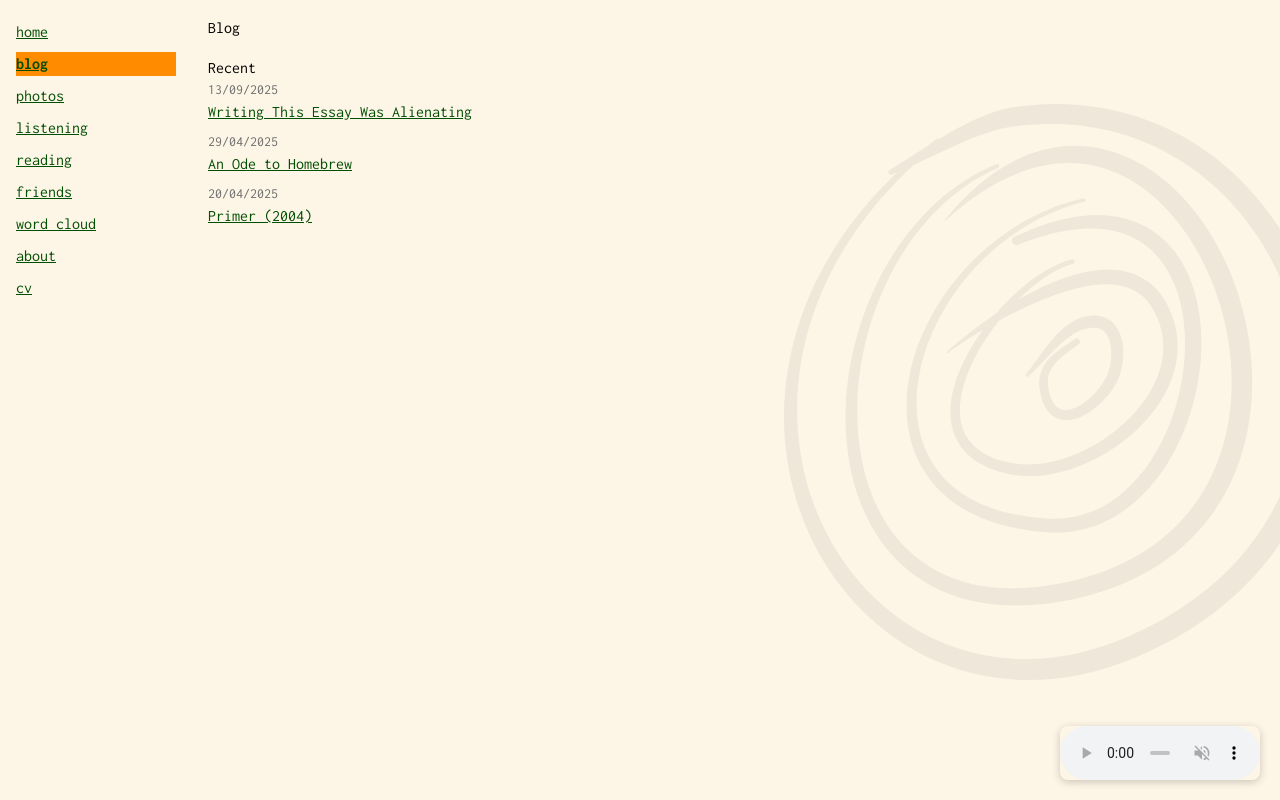
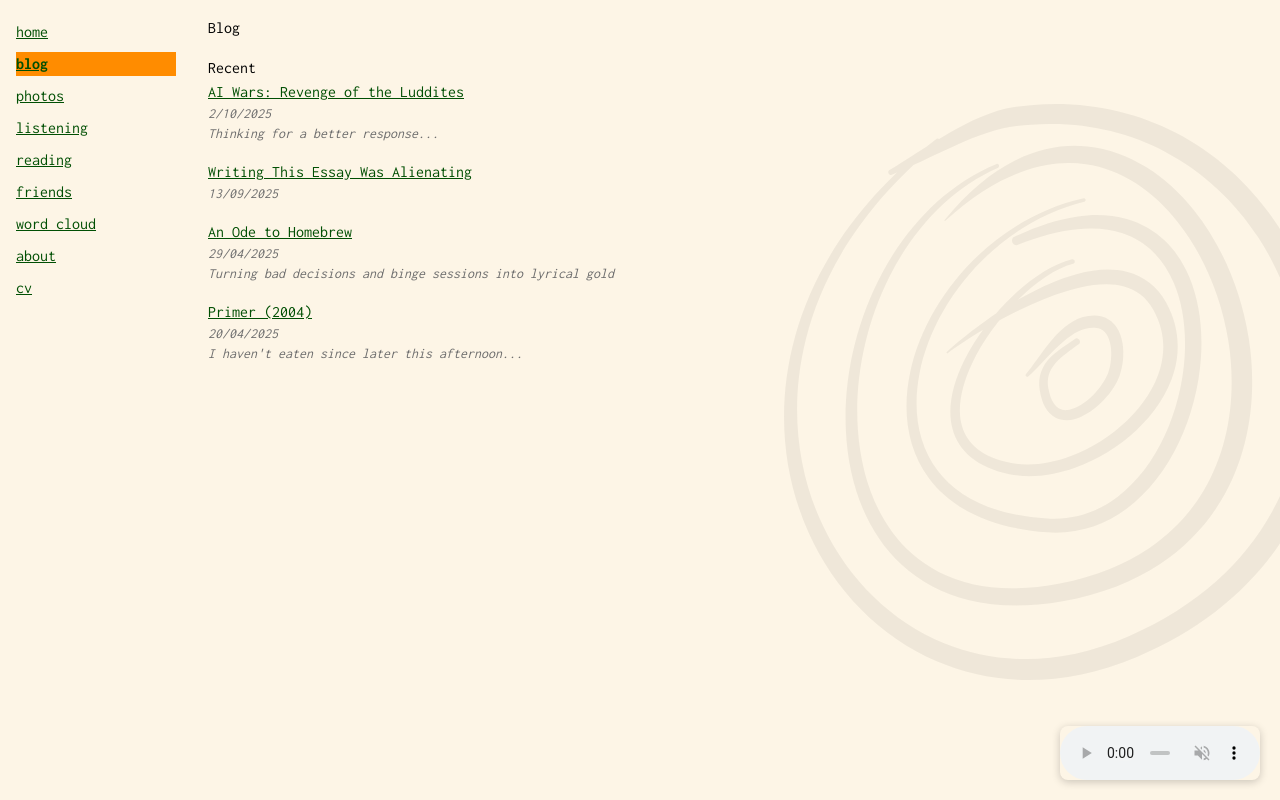
Before and after one commit to williamgturner/website, a Next.js app: page /blog in a window 1280 px wide. Built offline with nearby package versions, Linux system fonts and the light colour scheme.

Commit message:
publish luddite blog post

```diff
--- a/posts/homebrew.mdx
+++ b/posts/homebrew.mdx
@@ -1,7 +1,7 @@
 ---
 title: An Ode to Homebrew
 date: 2025-04-29T23:01:14+12:00
-description: "turning bad decisions and binge sessions into lyrical gold"
+description: "Turning bad decisions and binge sessions into lyrical gold"
 tags: ["music"]
 ---
 
--- /dev/null
+++ b/posts/luddite.mdx
@@ -0,0 +1,56 @@
+---
+title: "AI Wars: Revenge of the Luddites"
+date: 2025-10-02T22:55:01+12:00
+description: "Thinking for a better response..."
+tags: [""]
+---
+
+Not too long ago, in a galaxy very, very close...
+
+Large language models (LLMs) such as ChatGPT, Claude Sonnet, and Google Gemini have the ability to revolutionise education. The last time a paradigm shift of this magnitude occurred was the advent of the search engine. Education is the key to unlocking new technologies that allow us to solve the issues that have plagued humanity since the dawn of time, like disease and hunger; and forge weapons that we will have to wield in the future battles against climate change, war, and resource depletion.
+
+So why are people so goddamn upset about AI?
+
+Critics of generative artificial intelligence raise many questions that are valid when taken at face value: what will happen to artists and authors? How will we be able to discern what's real online? What are the environmental ramifications of server farms and data centres that power our future maths tutors and confidants?
+
+I'll leave the philosophical quandaries for another day, though I do have an opinion on them. Instead I'll look at the environmental impacts.
+
+One friend of mine recently told me they stopped using ChatGPT after learning how much water is used per query. The commonly cited study is the 2023 paper '[Making AI Less "Thirsty"](https://arxiv.org/pdf/2304.03271)' which estimates water use at 500ml per 30 requests (16.7ml per request).
+
+The devil, however, lies in the details.
+
+*Note: Energy consumption can be used as a direct proxy for water usage. Water in data centres is used to cool the servers, which of course can only ever output as much energy in heat as they are provided in electricity.*
+
+The paper cites another [2020 study](https://papers.nips.cc/paper_files/paper/2020/file/1457c0d6bfcb4967418bfb8ac142f64a-Paper.pdf) which estimates power consumption for GPT-3 at 0.4kWh per 100 pages of output. It then goes on to estimate an average conversation at ~800 words of input and ~300 words of output, deriving an energy cost of 0.004kWh. This is a gross overestimation of input lengths and, one source [here](https://www.semrush.com/blog/chatgpt-search-insights/) shows an average input length of 23 words, while others online are around 100.
+
+Don't take it from me though, there are plenty of other people who written about these same points like [Sean Goedecke](https://www.seangoedecke.com/water-impact-of-ai/), and [Andy Masley](https://andymasley.substack.com/p/whats-the-full-hidden-climate-cost), and while hardly an impartial source, Sam Altman (OpenAI CEO) claims a single request 'consumes' [1/15 of a teaspoon](https://blog.samaltman.com/the-gentle-singularity).
+
+[Epoch AI](https://epoch.ai/gradient-updates/how-much-energy-does-chatgpt-use) estimates query energy usage at 0.3wh. Andy Masley above estimates 0.5wh per query. To put this in persepctive he compares it to:
+- Running a microwave for 3 seconds
+- Using a laptop for 1 minute
+- Running a clothes dryer for 1 second
+
+Even at the worst rates of energy usage, you have to stop and consider that fact that there are still large [efficiency gains](https://blogs.nvidia.com/blog/accelerated-ai-energy-efficiency/) being unlocked each year, not to mention how AI can allow us to advance efficiency in any industry through research and development.
+
+So instead of taking the high road on AI water usage, maybe put down the steak that consumed [50L](https://www.sciencedirect.com/science/article/pii/S1751731117002865) of blue water (ground and surface water). Better yet, next time you're at the supermarket, forgo the avocados that take anywhere from [150L](https://wrcwebsite.azurewebsites.net/wp-content/uploads/mdocs/2552%20Vol%2016.pdf) to [300L](https://greenly.earth/en-gb/blog/industries/what-is-the-avocados-environmental-impact) each to grow in water scarce areas of countries such as Chile.
+
+I don't mean to come off as angry, but it pains me to no end seeing how the discourse surrounding generative AI is so poorly informed and how rarely critics are coming from a place of good faith. There are genuine questions about intellectual property, privacy and ownership, but it requires everybody to come to the table. These misconceptions are so frustrating in the face of the dawn of a revolutionary technology.
+
+LLMs are either outright dismissed in their value or turned into a punching bag to beat up upon. It's hip to "rage against the machine learning" so to speak.
+
+Believe me, I'm no fan of large corporations, which is why I, as a Firefox, DuckDuckGo, and Proton Mail user, can't stand being lectured about monopolistic practices and privacy concerns from people who can't give the up convenience of Gmail and Google.
+
+AI is here to stay whether you like it or not, and it should be exciting. Democratising education by putting it in the pockets of people all over the world is a step forward for humanity. Let's put one foot infront of the other rather than drag our feet into the future.
+
+Sources and further reading:
+
+1. [Original 2023 paper](https://arxiv.org/pdf/2304.03271)
+2. [Paper cited in 2023 paper](https://papers.nips.cc/paper_files/paper/2020/file/1457c0d6bfcb4967418bfb8ac142f64a-Paper.pdf)
+3. [23 Word average query length](https://www.semrush.com/blog/chatgpt-search-insights/)
+4. [Sean Goedecke - "Water Impact of AI"](https://www.seangoedecke.com/water-impact-of-ai/)
+5. [Andy Masley - "What's the full 'hidden' climate cost of a ChatGPT prompt?"](https://andymasley.substack.com/p/whats-the-full-hidden-climate-cost)
+6. [How much energy does ChatGPT use?](https://epoch.ai/gradient-updates/how-much-energy-does-chatgpt-use)
+7. [Efficiency gains in AI](https://blogs.nvidia.com/blog/accelerated-ai-energy-efficiency/)
+8. [Water footprint of beef](https://www.sciencedirect.com/science/article/pii/S1751731117002865)
+9. [Water use of avocado orchards](https://wrcwebsite.azurewebsites.net/wp-content/uploads/mdocs/2552%20Vol%2016.pdf)
+10. [What is the avocado's environmental impact?](https://greenly.earth/en-gb/blog/industries/what-is-the-avocados-environmental-impact)
--- a/src/app/blog/page.tsx
+++ b/src/app/blog/page.tsx
@@ -1,11 +1,13 @@
 import fs from "fs";
 import path from "path";
 import Link from "next/link";
+import yaml from "js-yaml";
 
 type PostMeta = {
   slug: string;
   title: string;
   date?: Date;
+  description?: string;
 };
 
 export default function Blog() {
@@ -20,20 +22,21 @@ export default function Blog() {
 
     // Extract YAML frontmatter
     const match = source.match(/---\s*([\s\S]*?)\s*---/);
-    const frontmatter: Record<string, string> = {};
+    let frontmatter: Record<string, any> = {};
 
     if (match) {
-      const fmLines = match[1].split("\n").filter(Boolean);
-      fmLines.forEach((line) => {
-        const [key, ...rest] = line.split(":");
-        frontmatter[key.trim()] = rest.join(":").trim();
-      });
+      try {
+        frontmatter = yaml.load(match[1]) as Record<string, any>;
+      } catch (err) {
+        console.error(`Error parsing frontmatter in ${filename}:`, err);
+      }
     }
 
     return {
       slug: filename.replace(/\.mdx$/, ""),
       title: frontmatter.title || filename.replace(/\.mdx$/, ""),
       date: frontmatter.date ? new Date(frontmatter.date) : undefined,
+      description: frontmatter.description || "",
     };
   });
 
@@ -46,12 +49,16 @@ export default function Blog() {
     <div className="prose p-4">
       <h1 className="mb-4">Blog</h1>
       <h1>Recent</h1>
-      <ul className="space-y-2">
+      <ul className="space-y-4">
         {posts.map((post) => (
           <li key={post.slug}>
             <div className="flex flex-col">
+
+              <Link href={`/blog/${post.slug}`} className="hover:bg-[orange]">
+                {post.title}
+              </Link>
               {post.date && (
-                <span className="text-[#6d6d6d] text-sm">
+                <span className="text-[#6d6d6d] text-sm italic">
                   {post.date.toLocaleDateString("en-NZ", {
                     year: "numeric",
                     month: "numeric",
@@ -59,12 +66,12 @@ export default function Blog() {
                   })}
                 </span>
               )}
-              <Link
-                href={`/blog/${post.slug}`}
-                className="hover:bg-[orange]"
-              >
-                {post.title}
-              </Link>
+
+              {post.description && (
+                <span className="text-[#6d6d6d] text-sm italic">
+                  {post.description}
+                </span>
+              )}
             </div>
           </li>
         ))}
--- a/src/app/globals.css
+++ b/src/app/globals.css
@@ -29,3 +29,7 @@ article h2 {
 article h3 {
   margin-bottom: 1rem;
 }
+
+article a:hover {
+  background-color: orange;
+}
--- a/src/components/PostLayout.tsx
+++ b/src/components/PostLayout.tsx
@@ -13,12 +13,14 @@ export default function PostLayout({ title, date, children }: Props) {
 
   return (
     <div className="p-4 md:max-w-3/4">
-      <article>
+      <article className="pb-4">
         <div className="mb-5">
           <h1 className="text-xl font-semibold">{title}</h1>
-        <time>{formatted}</time>
+          <time>{formatted}</time>
         </div>
-        {children}
+        <div className="space-y-6">
+          {children}
+        </div>
       </article>
     </div>
   )
```
Also changed, not shown: posts/phil133.mdx (+4 -3 lines), posts/primer.mdx (+3 -4 lines).
